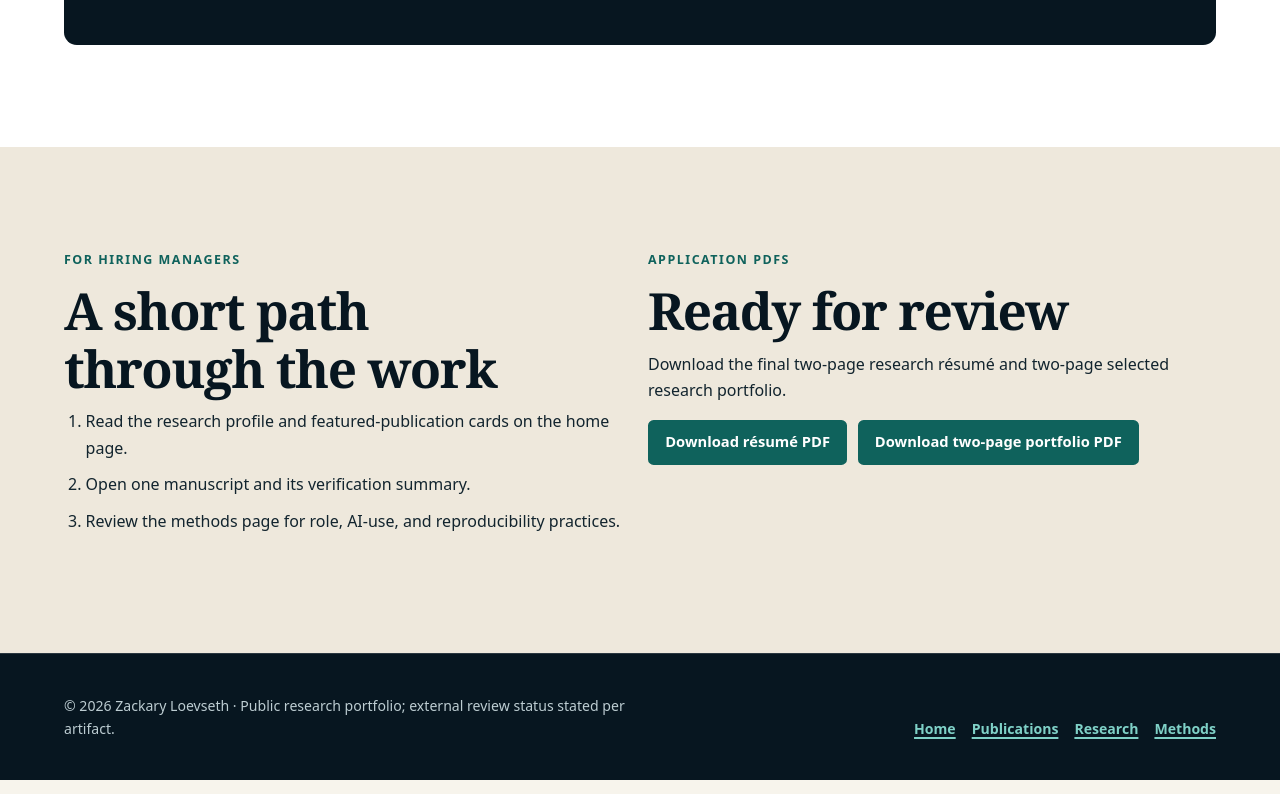
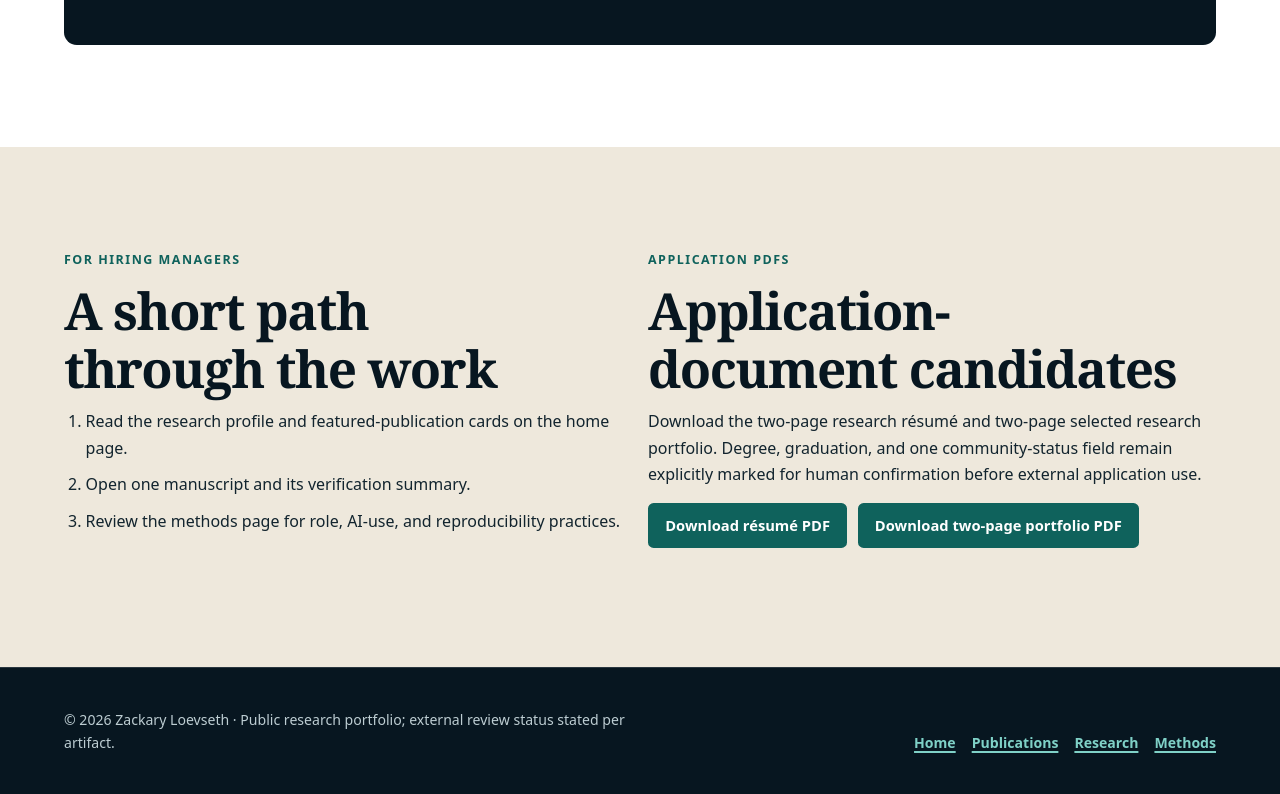
Before and after one commit to ZackaryLoevseth/research-portfolio, a plain HTML site: page contact.html in a window 1280 px wide. Shown: the part 1850-2644 px from the top of the page. Drawn offline with Linux system fonts and the light colour scheme.

Commit message:
Correct review status and application qualifiers

```diff
--- a/contact.html
+++ b/contact.html
@@ -18,7 +18,7 @@
 </head>
 <body>
   <a class="skip-link" href="#main-content">Skip to main content</a>
-  <div class="activation-bar">Public research portfolio · preprints under external review</div>
+  <div class="activation-bar">Public research portfolio · external specialist review pending</div>
   <header class="site-header">
     <div class="header-inner">
       <a class="brand" href="index.html" aria-label="Zackary Loevseth research portfolio home">
@@ -103,8 +103,8 @@
         </div>
         <div>
           <p class="kicker">Application PDFs</p>
-          <h2>Ready for review</h2>
-          <p>Download the final two-page research résumé and two-page selected research portfolio.</p>
+          <h2>Application-document candidates</h2>
+          <p>Download the two-page research résumé and two-page selected research portfolio. Degree, graduation, and one community-status field remain explicitly marked for human confirmation before external application use.</p>
           <p class="button-row">
             <a class="button" href="assets/application/Zackary_Loevseth_Research_Resume.pdf">Download résumé PDF</a>
             <a class="button" href="assets/application/Zackary_Loevseth_Selected_Research_Portfolio.pdf">Download two-page portfolio PDF</a>
```
Also changed, not shown: about.html (+1 -1 lines), applied.html (+1 -1 lines), index.html (+1 -1 lines), methods.html (+1 -1 lines), publications.html (+1 -1 lines), research.html (+1 -1 lines), 4 other files.
